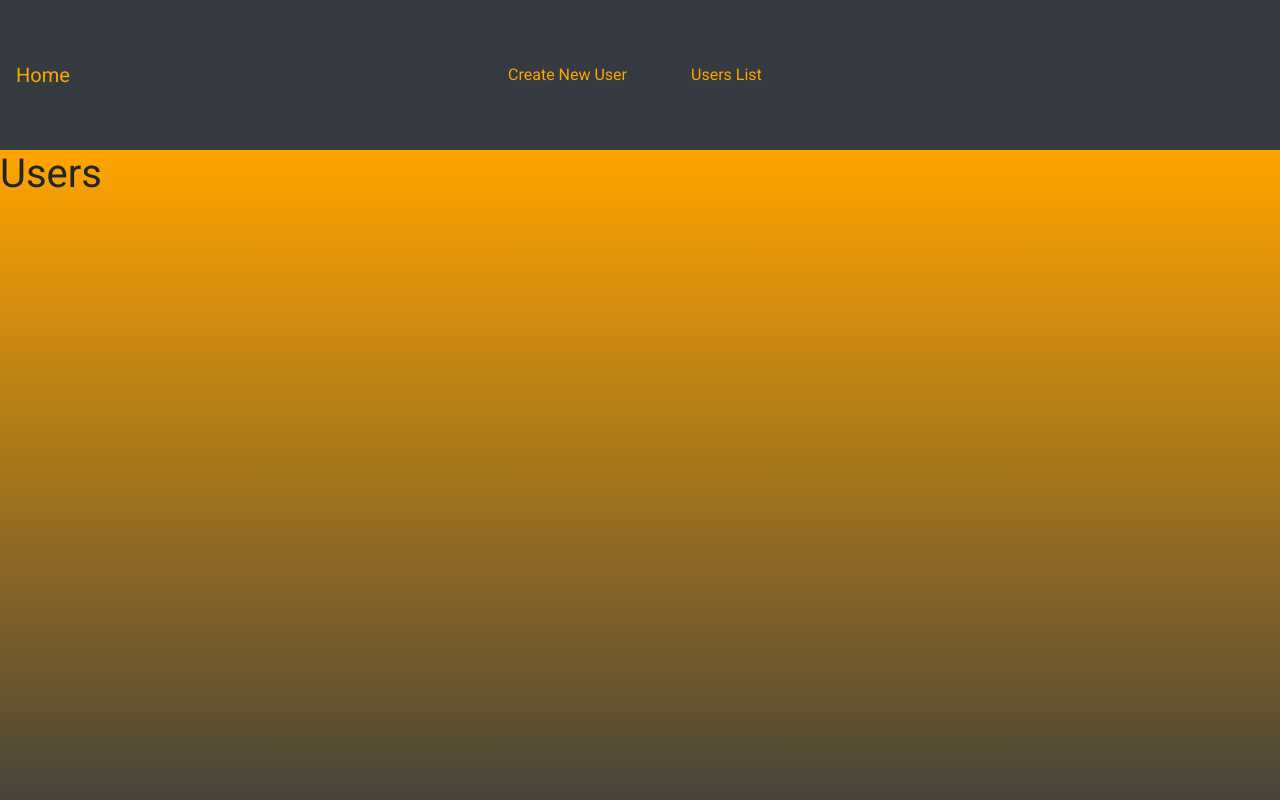
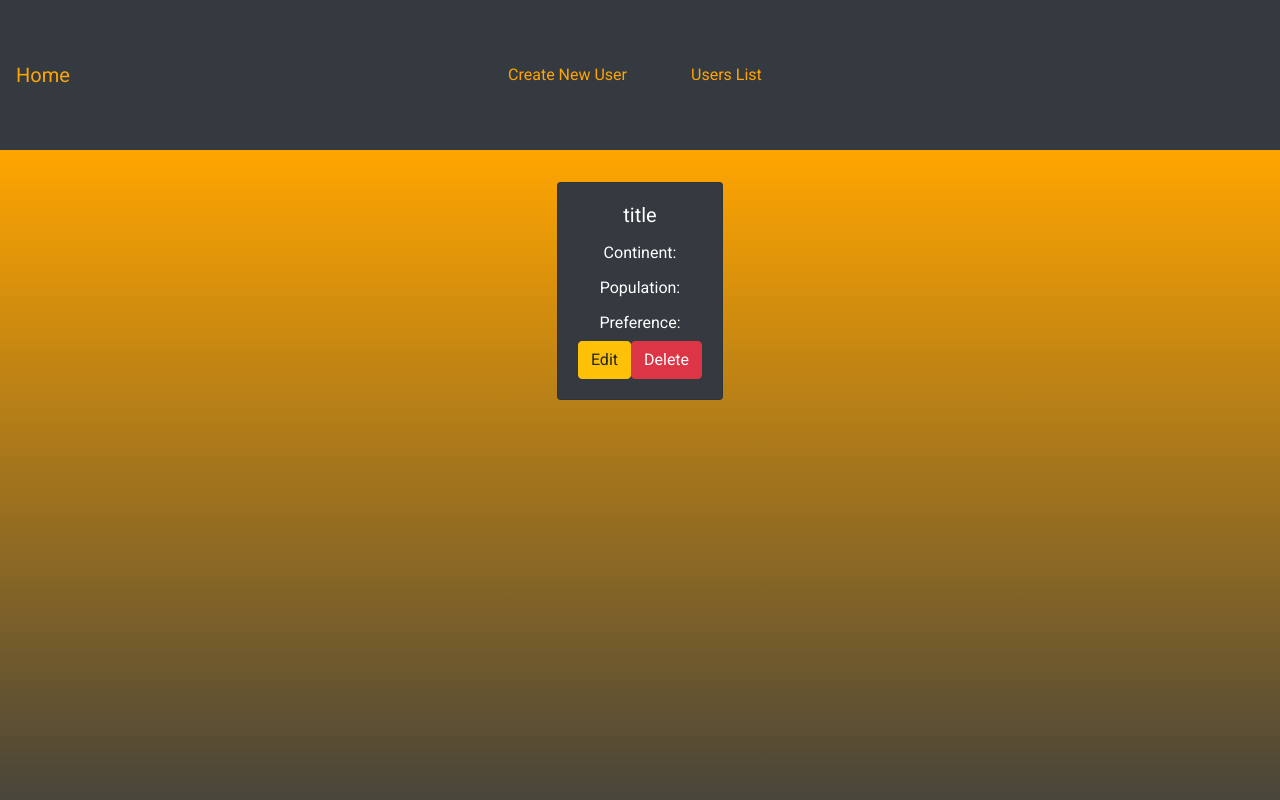
Before and after one commit to EivydasLeo-zz/examUsersCrud, a React (Create React App) app in the folder client/: page /users in a window 1280 px wide. Shown: the top 800 px of the page. Built offline with nearby package versions, Linux system fonts and the light colour scheme.

Commit message:
Added card in UserList.jsx

```diff
--- a/client/src/App.css
+++ b/client/src/App.css
@@ -45,7 +45,7 @@
 form {
   width: 280px;
   background-color: #343a40;
-  margin-top: 3rem;
+  margin-top: 6rem;
   border-radius: 10px;
 }
 
@@ -57,6 +57,41 @@ label {
 .formBtn {
   margin: 1.5rem 0 1.5rem 4.3rem;
 }
+
+/* UserList */
+
+.UserList-container {
+  display: flex;
+  justify-content: center;
+}
+
+.card-body {
+  text-align: center;
+  color: white;
+}
+
+.card-body > h6 {
+  margin-top: 1rem;
+  margin-bottom: 1rem;
+}
+
+.card-body > a {
+  margin: 1rem 0.5rem 0.5rem;
+}
+
+#cardUsersList {
+  margin-top: 2rem;
+}
+
+/* .filteredBtn {
+  display: flex;
+  justify-content: center;
+  margin-bottom: 2rem;
+}
+
+.filteredBtn button {
+  margin: 0 1rem 0 1rem;
+} */
 
 /* Footer */
 
--- a/client/src/components/pages/UsersList.jsx
+++ b/client/src/components/pages/UsersList.jsx
@@ -1,14 +1,22 @@
 import React, { Component } from 'react';
 
-class Users extends Component {
+class UsersList extends Component {
   state = {};
   render() {
     return (
-      <div className="Users-container">
-        <h1>Users</h1>
+      <div className="UserList-container">
+        <div className="card bg-dark" id="cardUsersList">
+          <div className="card-body">
+            <h5 className="card-title">title</h5>
+            <h6 className="card-subtitle mb-2">Continent: </h6>
+            <h6 className="card-subtitle mb-2">Population: </h6>
+            <h6 className="card-subtitle mb-2">Preference: </h6>
+            <button className="btn btn-warning">Edit</button>
+            <button className="btn btn-danger">Delete</button>
+          </div>
+        </div>
       </div>
     );
   }
 }
-
-export default Users;
+export default UsersList;
```
